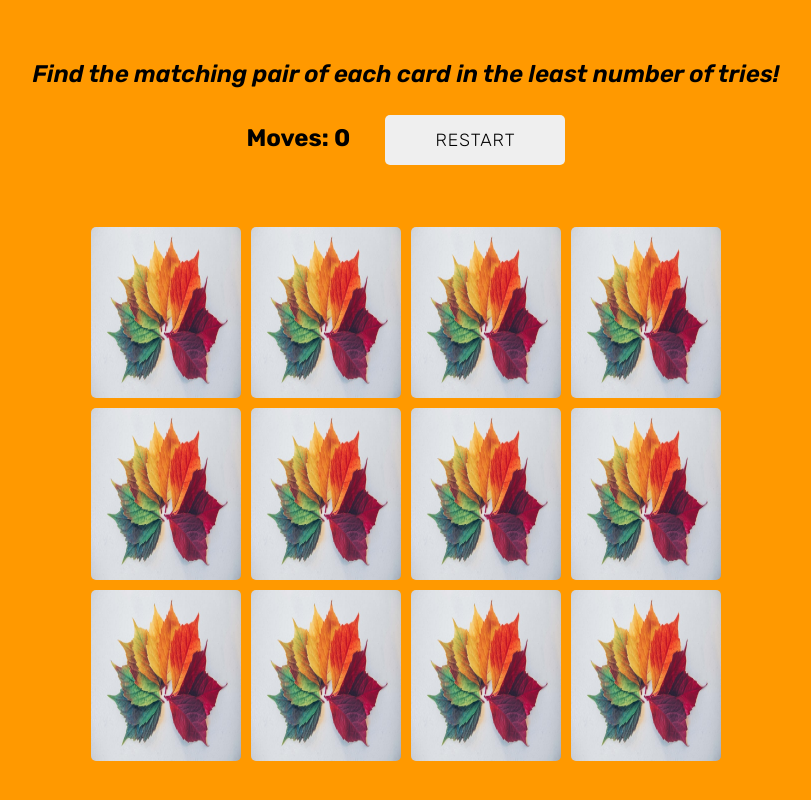
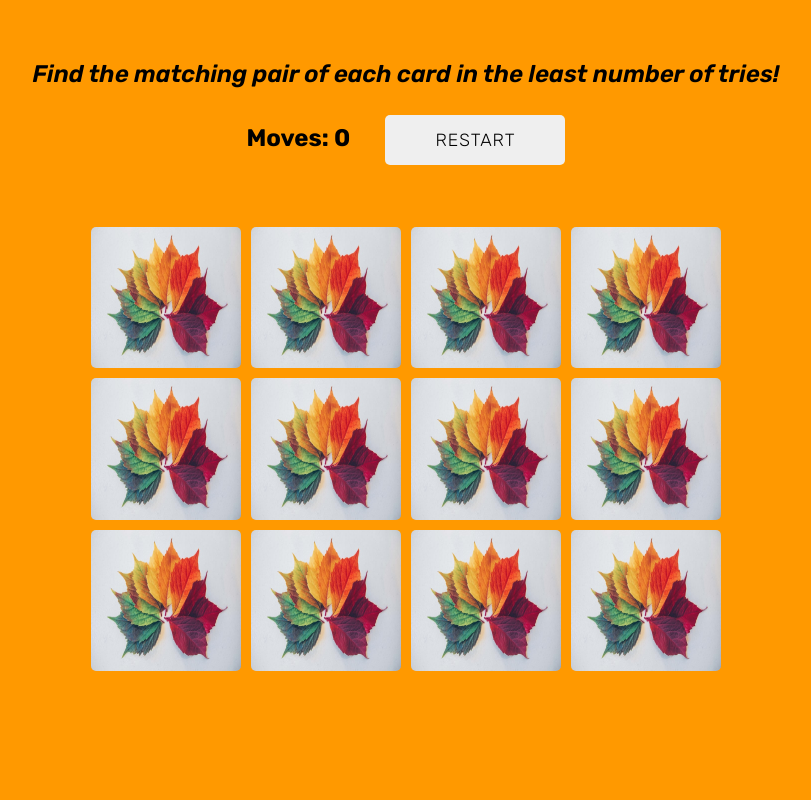
Before and after one commit to Undisclosed64/memory-card-game, a React (Create React App) app: page / in a window 1280 px wide. Shown: the top 800 px of the page, without its empty margins (234-1045 px from the left). Built offline with nearby package versions, Linux system fonts and the light colour scheme.

Commit message:
reduce height of card section

```diff
--- a/src/App.css
+++ b/src/App.css
@@ -41,7 +41,7 @@ button {
   display: flex;
   flex-wrap: wrap;
   perspective: 1000px;
-  padding-top: 3em;
+  padding-top: 2em;
   padding-bottom: 3em;
 }
 
@@ -78,7 +78,8 @@ button {
 @media only screen and (min-width: 568px) {
   #cardSection {
     width: 640px;
-    height: 640px;
+    height: 550px;
+    padding-top: 3em;
   }
   button {
     margin-left: 2em;
```
